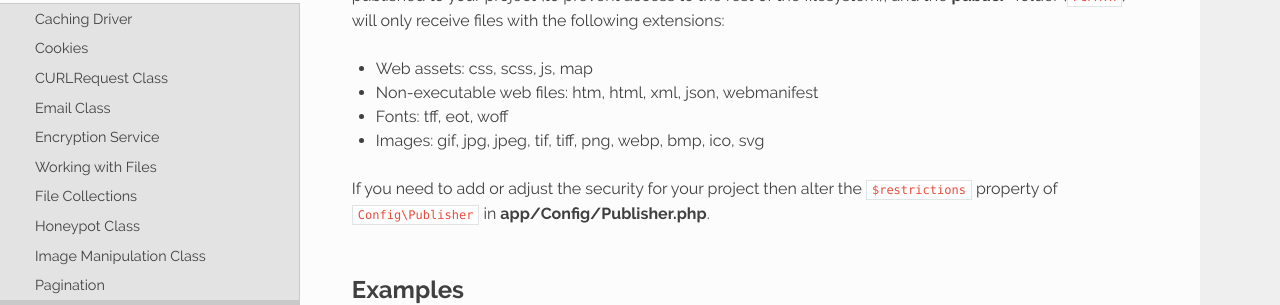
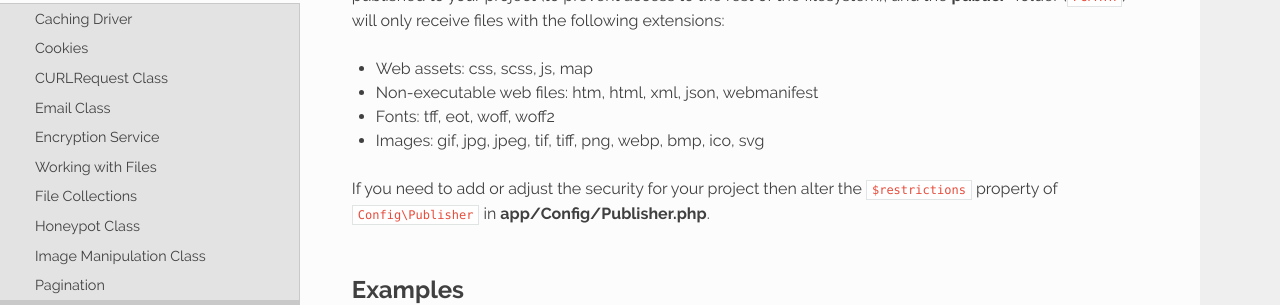
Before and after one commit to NEKOGET/ci4_user_guide_src, a Sphinx documentation site: the page built from source/libraries/publisher.rst, in a window 1280 px wide and 900 px high, scrolled down 2851 px. Shown: the part 153-458 px from the top of the window. Built offline with Sphinx 7.4.7 and the Read the Docs theme 2.0.0, drawn with Linux system fonts in a browser that asks for light colours.

Commit message:
docs: add .woff2

```diff
--- a/source/libraries/publisher.rst
+++ b/source/libraries/publisher.rst
@@ -83,7 +83,7 @@ receive files with the following extensions:
 
 * Web assets: css, scss, js, map
 * Non-executable web files: htm, html, xml, json, webmanifest
-* Fonts: tff, eot, woff
+* Fonts: tff, eot, woff, woff2
 * Images: gif, jpg, jpeg, tif, tiff, png, webp, bmp, ico, svg
 
 If you need to add or adjust the security for your project then alter the ``$restrictions`` property of ``Config\Publisher`` in **app/Config/Publisher.php**.
```
